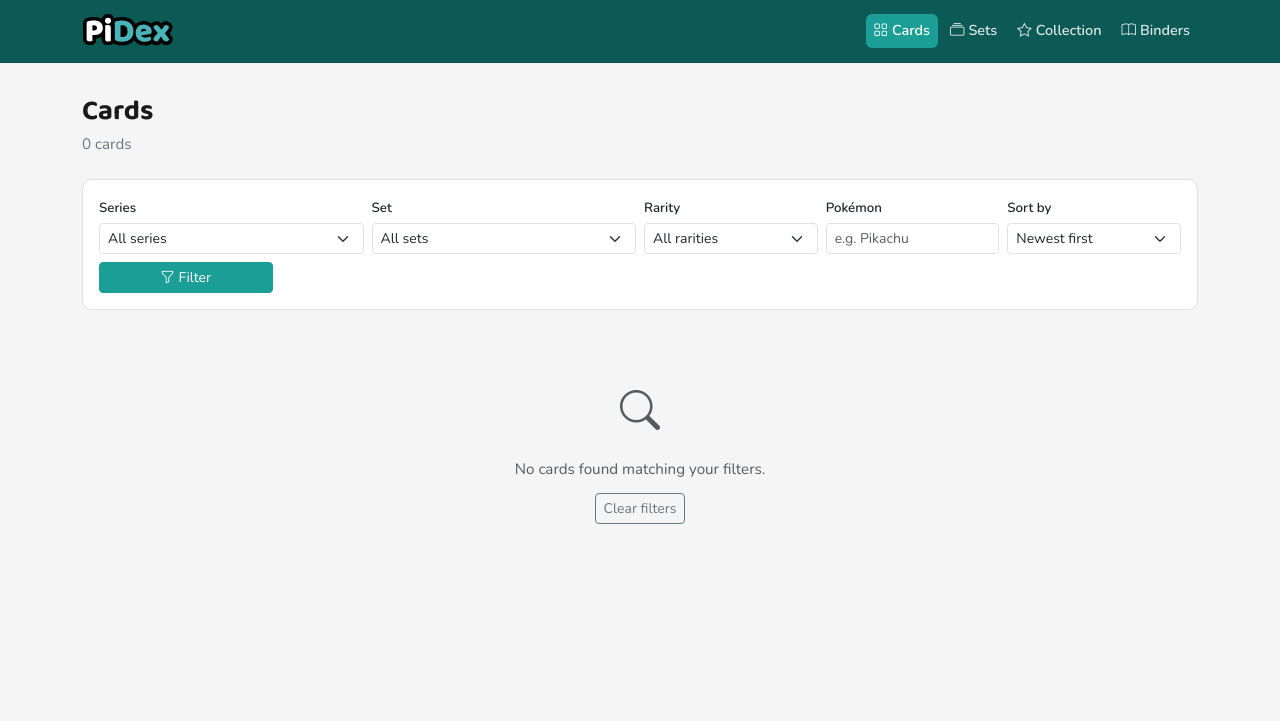
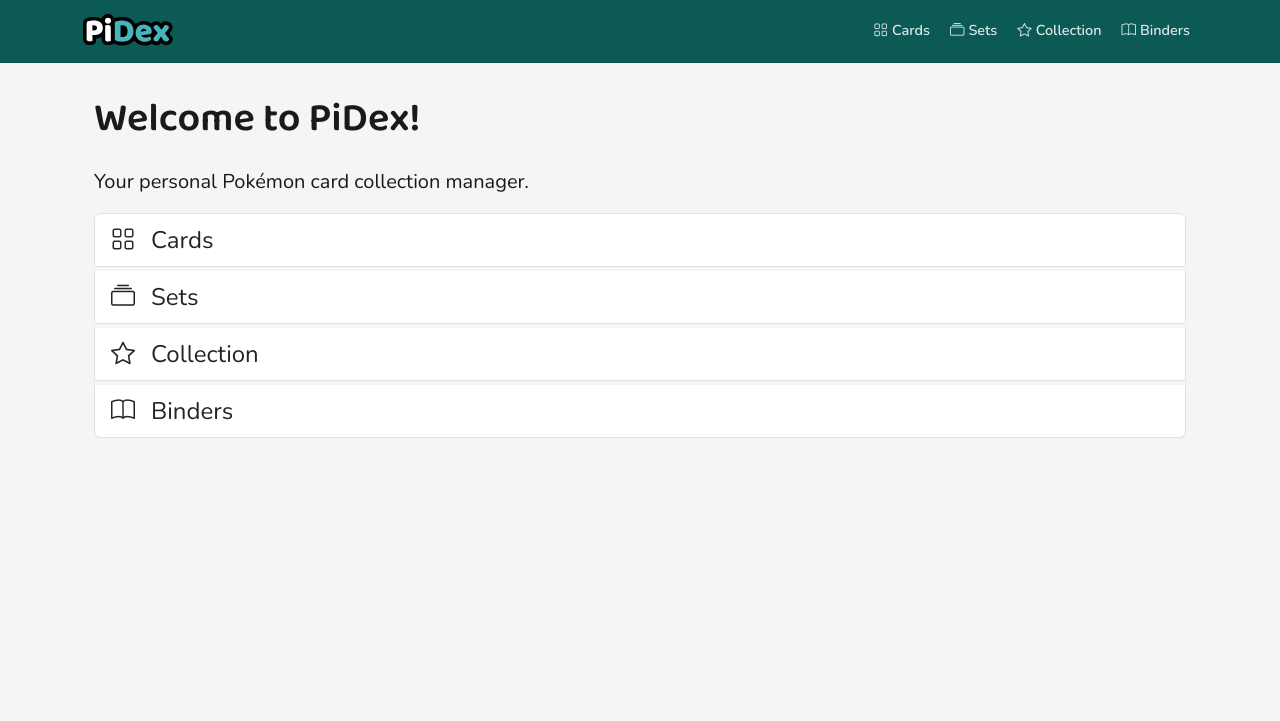
Before and after one commit to MapleMuncher/PiDex, a Flask app: page / in a window 1280 px wide. Shown: the top 721 px of the page. Run offline with Flask 3, Linux system fonts and the light colour scheme; some libraries are stand-ins or nearby versions.

Commit message:
Add home page

```diff
--- a/app/__init__.py
+++ b/app/__init__.py
@@ -16,11 +16,13 @@ def create_app():
     db.init_app(app)
     migrate.init_app(app, db)
 
+    from app.routes.home import home_bp
     from app.routes.cards import cards_bp
     from app.routes.collection import collection_bp
     from app.routes.binders import binders_bp
     from app.routes.sets import sets_bp
 
+    app.register_blueprint(home_bp)
     app.register_blueprint(cards_bp)
     app.register_blueprint(collection_bp)
     app.register_blueprint(binders_bp)
--- a/app/routes/binders.py
+++ b/app/routes/binders.py
@@ -1,9 +1,9 @@
 from flask import Blueprint, render_template
 
-binders_bp = Blueprint("binders", __name__)
+binders_bp = Blueprint("binders", __name__, url_prefix="/binders")
 
 
-@binders_bp.route("/binders")
+@binders_bp.route("/")
 def index():
     """Render the home page."""
     return render_template("binders/index.html")
--- a/app/routes/cards.py
+++ b/app/routes/cards.py
@@ -5,7 +5,7 @@ from app import db
 from app.models import Card, CardPokedexNumber, Collection, Pokemon, Set
 from app.sorting import DEFAULT_SORT, SORT_OPTIONS, apply_sort, needs_set_join
 
-cards_bp = Blueprint("cards", __name__)
+cards_bp = Blueprint("cards", __name__, url_prefix="/cards")
 
 CARDS_PER_PAGE = 60
 
--- a/app/routes/collection.py
+++ b/app/routes/collection.py
@@ -1,9 +1,9 @@
 from flask import Blueprint, render_template
 
-collection_bp = Blueprint("collection", __name__)
+collection_bp = Blueprint("collection", __name__, url_prefix="/collection")
 
 
-@collection_bp.route("/collection")
+@collection_bp.route("/")
 def index():
     """Render the home page."""
     return render_template("collection/index.html")
--- /dev/null
+++ b/app/routes/home.py
@@ -0,0 +1,9 @@
+from flask import Blueprint, render_template
+
+home_bp = Blueprint("home", __name__)
+
+
+@home_bp.route("/")
+def index():
+    """Render the home page."""
+    return render_template("home/index.html")
--- a/app/routes/sets.py
+++ b/app/routes/sets.py
@@ -1,9 +1,9 @@
 from flask import Blueprint, render_template
 
-sets_bp = Blueprint("sets", __name__)
+sets_bp = Blueprint("sets", __name__, url_prefix="/sets")
 
 
-@sets_bp.route("/sets")
+@sets_bp.route("/")
 def index():
     return render_template("sets/index.html")
 
--- a/app/templates/base.html
+++ b/app/templates/base.html
@@ -302,7 +302,7 @@
   <nav class="navbar navbar-expand-md sticky-top">
     <div class="container">
 
-      <a class="navbar-brand" href="{{ url_for('cards.index') }}">
+      <a class="navbar-brand" href="{{ url_for('home.index') }}">
         <img
           src="{{ url_for('static', filename='img/logo.svg') }}"
           alt="PiDex"
--- /dev/null
+++ b/app/templates/home/index.html
@@ -0,0 +1,44 @@
+{% extends "base.html" %}
+
+{% block title %}Home{% endblock %}
+
+{% block content %}
+<div class="container">
+    <h1 class="mb-4">Welcome to PiDex!</h1>
+    <p class="lead">Your personal Pokémon card collection manager.</p>
+</div>
+
+<div class="container">
+    <ul class="list-group ms-auto gap-1">
+
+        <li class="list-group-item s">
+        <a class="nav-link fs-4"
+            href="{{ url_for('cards.index') }}">
+            <i class="bi bi-grid me-3"></i>Cards
+        </a>
+        </li>
+
+        <li class="list-group-item s">
+        <a class="nav-link fs-4"
+            href="{{ url_for('sets.index') }}">
+            <i class="bi bi-collection me-3"></i>Sets
+        </a>
+        </li>
+
+        <li class="list-group-item s">
+        <a class="nav-link fs-4"
+            href="{{ url_for('collection.index') }}">
+            <i class="bi bi-star me-3"></i>Collection
+        </a>
+        </li>
+
+        <li class="list-group-item s">
+        <a class="nav-link fs-4"
+            href="{{ url_for('binders.index') }}">
+            <i class="bi bi-book me-3"></i>Binders
+        </a>
+        </li>
+
+    </ul>
+</div>
+{% endblock %}
```
